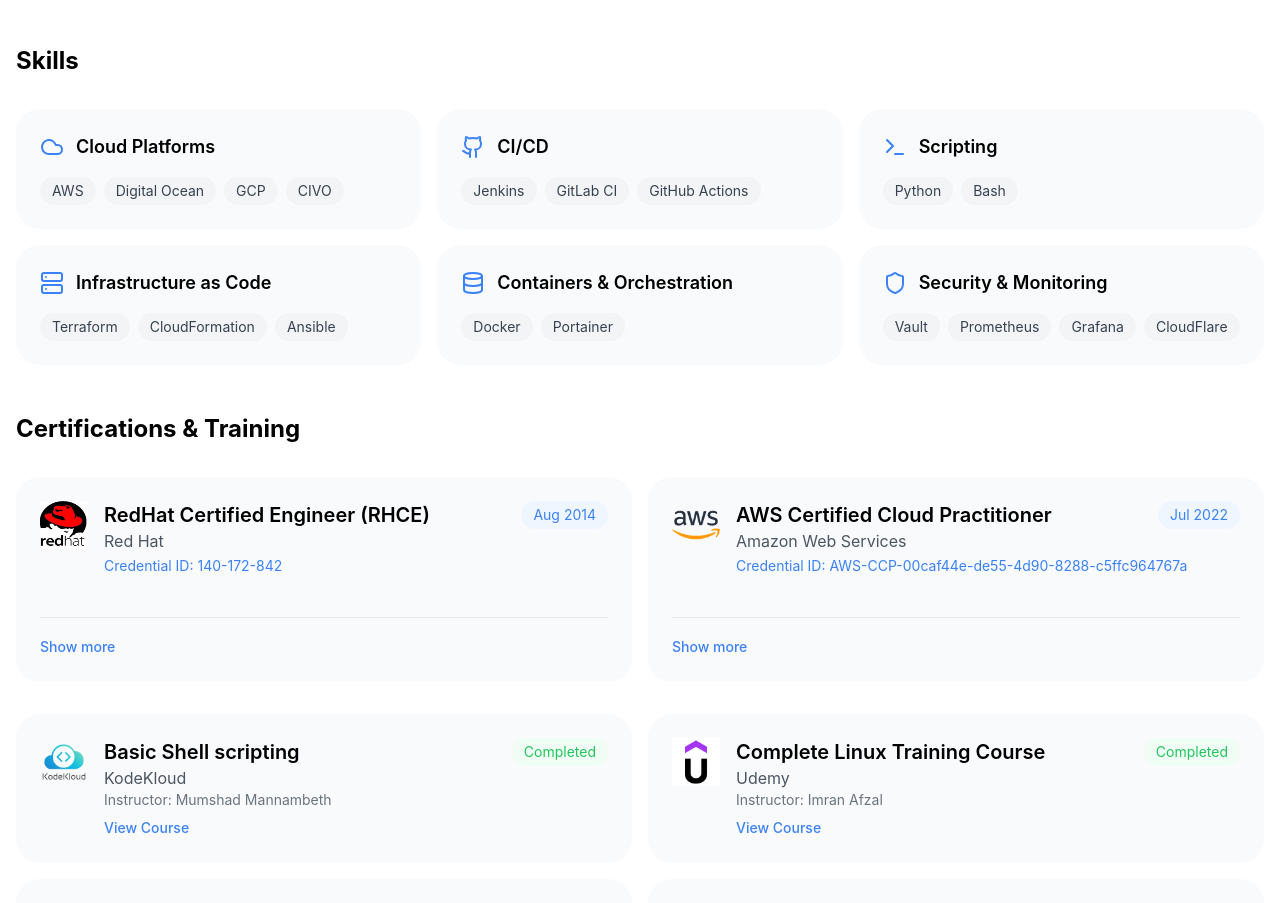
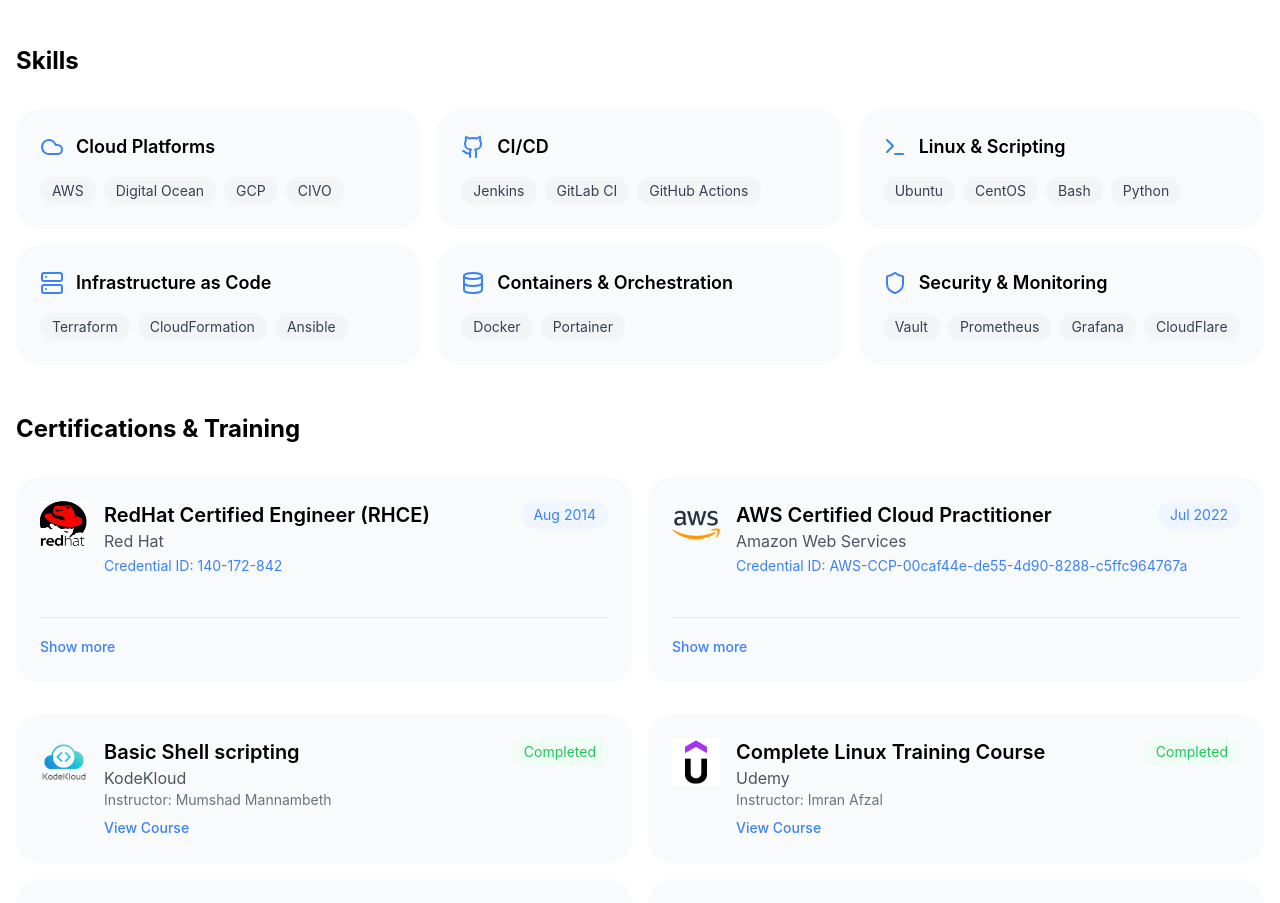
Before and after one commit to sreesreejuks/sreesreejuks.github.io, a React (Vite) app: page / in a window 1280 px wide. Shown: the part 1660-2563 px from the top of the page. Built offline with nearby package versions, Linux system fonts and the light colour scheme; a web font is replaced by a local one.

Commit message:
Altered Skill section

```diff
--- a/src/data/skills.ts
+++ b/src/data/skills.ts
@@ -12,9 +12,9 @@
     items: ["Jenkins", "GitLab CI", "GitHub Actions"]
   },
   {
-    title: "Scripting",
+    title: "Linux & Scripting",
     icon: Terminal,
-    items: ["Python", "Bash"]
+    items: ["Ubuntu", "CentOS", "Bash", "Python"]
   },
   {
     title: "Infrastructure as Code",
```
